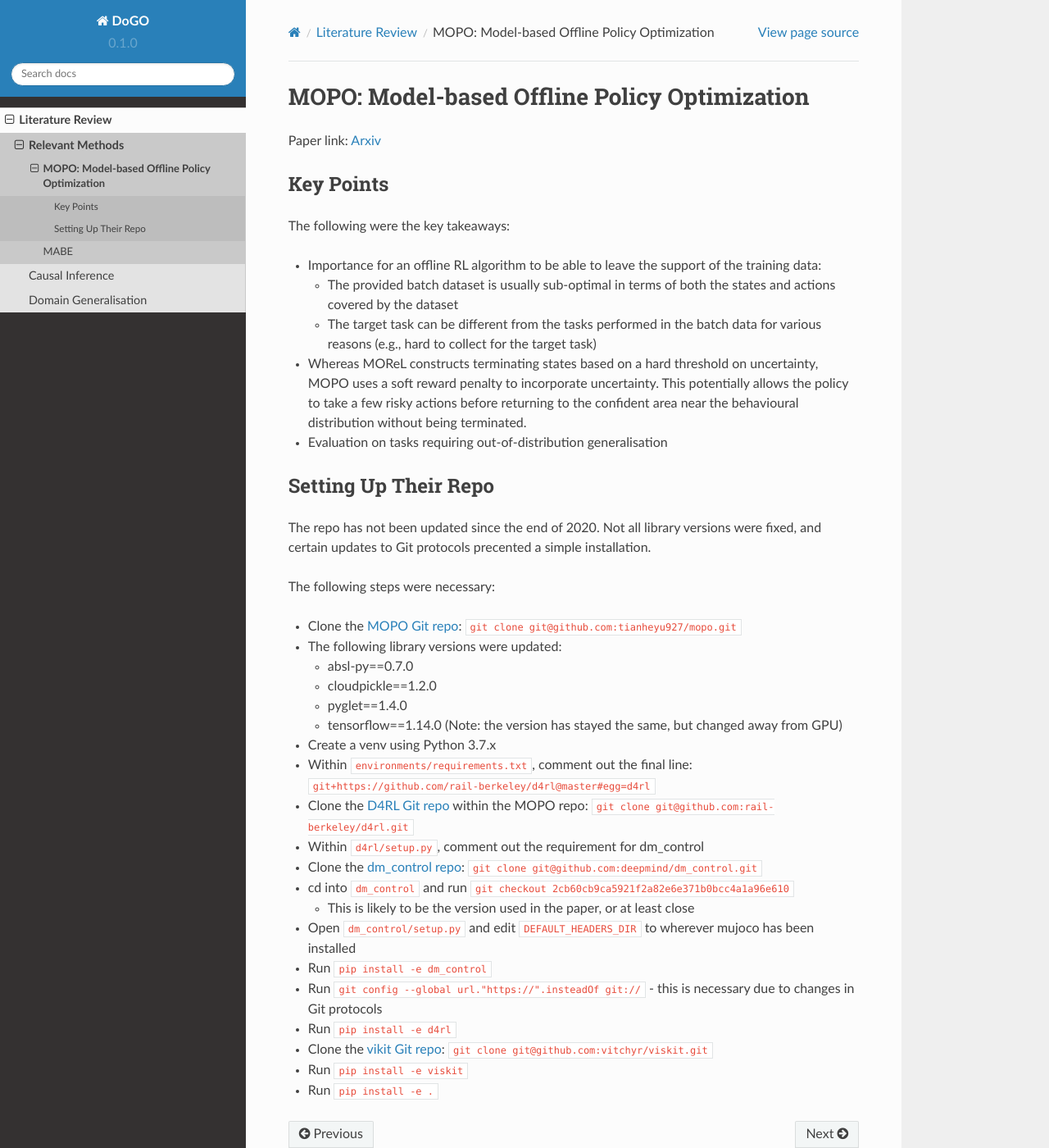
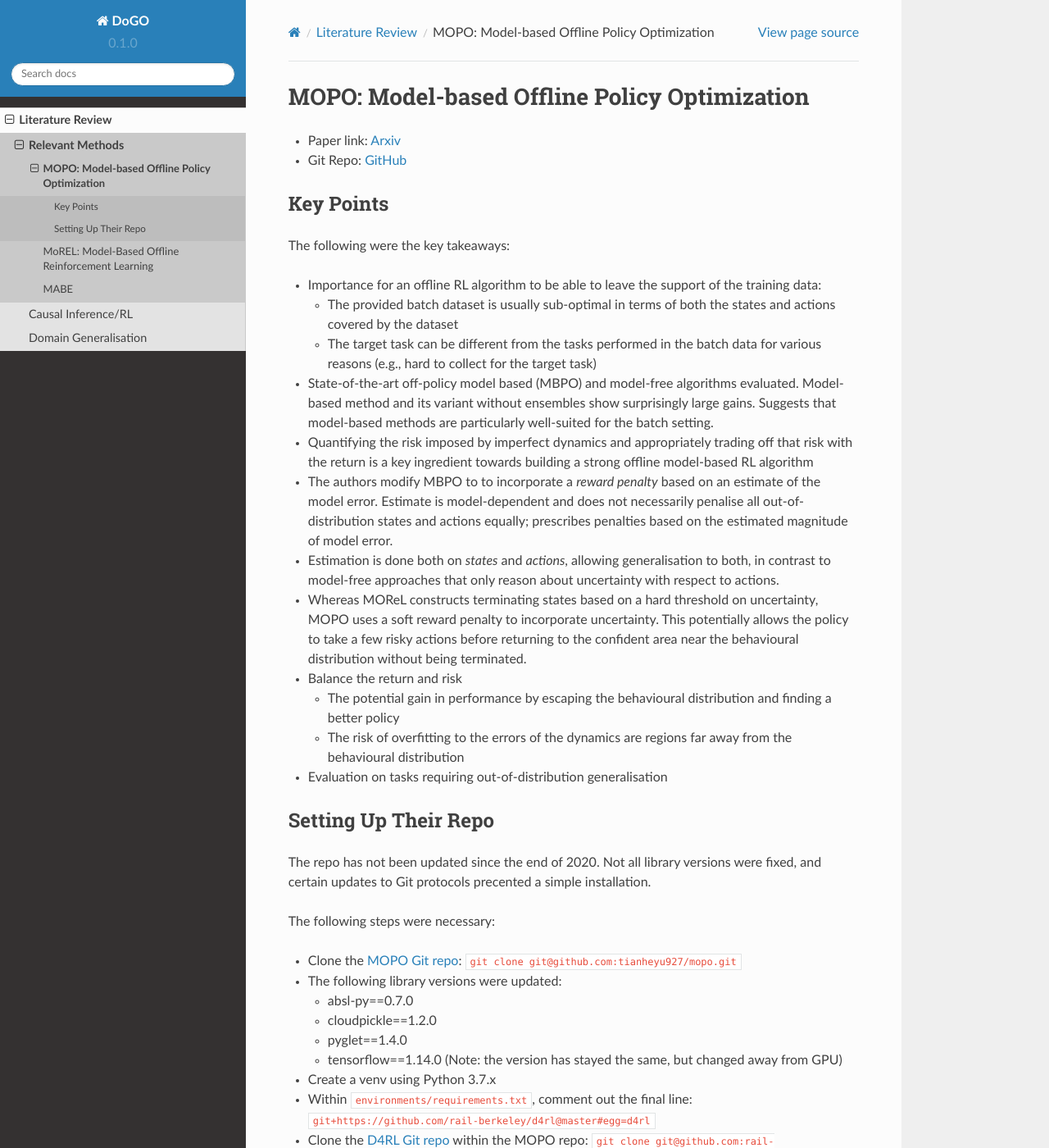
Before and after one commit to thatscotdatasci/DoGO-RL, a Sphinx documentation site: the page built from docs/source/literature_review/rl_methods/mopo.md, in a window 1280 px wide and 1400 px high. Shown: the whole window at 82% size. Built offline with Sphinx 7.4.7 and the Read the Docs theme 2.0.0, drawn with Linux system fonts in a browser that asks for light colours.

Commit message:
Latest notes

```diff
--- a/docs/source/literature_review/index.rst
+++ b/docs/source/literature_review/index.rst
@@ -8,16 +8,19 @@ Relevant Methods
    :maxdepth: 1
 
    rl_methods/mopo
+   rl_methods/morel
    rl_methods/mabe
 
 
-Causal Inference
-----------------
+Causal Inference/RL
+-------------------
 
 .. toctree::
    :maxdepth: 1
 
    causal_inference/causal_rl
+   causal_inference/causal_confusion_in_imitation_learning
+
 
 Domain Generalisation
 ---------------------
--- a/docs/source/literature_review/rl_methods/mopo.md
+++ b/docs/source/literature_review/rl_methods/mopo.md
@@ -1,6 +1,8 @@
 # MOPO: Model-based Offline Policy Optimization
 
-Paper link: [Arxiv](https://arxiv.org/abs/2005.13239)
+- Paper link: [Arxiv](https://arxiv.org/abs/2005.13239)
+- Git Repo: [GitHub](https://github.com/tianheyu927/mopo)
+
 ## Key Points
 
 The following were the key takeaways:
@@ -8,7 +10,14 @@ The following were the key takeaways:
 - Importance for an offline RL algorithm to be able to leave the support of the training data:
   - The provided batch dataset is usually sub-optimal in terms of both the states and actions covered by the dataset
   - The target task can be different from the tasks performed in the batch data for various reasons (e.g., hard to collect for the target task)
+- State-of-the-art off-policy model based (MBPO) and model-free algorithms evaluated. Model-based method and its variant without ensembles show surprisingly large gains. Suggests that model-based methods are particularly well-suited for the batch setting.
+- Quantifying the risk imposed by imperfect dynamics and appropriately trading off that risk with the return is a key ingredient towards building a strong offline model-based RL algorithm
+- The authors modify MBPO to to incorporate a _reward penalty_ based on an estimate of the model error. Estimate is model-dependent and does not necessarily penalise all out-of-distribution states and actions equally; prescribes penalties based on the estimated magnitude of model error.
+- Estimation is done both on _states_ and _actions_, allowing generalisation to both, in contrast to model-free approaches that only reason about uncertainty with respect to actions.
 - Whereas MOReL constructs terminating states based on a hard threshold on uncertainty, MOPO uses a soft reward penalty to incorporate uncertainty. This potentially allows the policy to take a few risky actions before returning to the confident area near the behavioural distribution without being terminated.
+- Balance the return and risk
+  - The potential gain in performance by escaping the behavioural distribution and finding a better policy
+  - The risk of overfitting to the errors of the dynamics are regions far away from the behavioural distribution
 - Evaluation on tasks requiring out-of-distribution generalisation
 
 ## Setting Up Their Repo
```
Also changed, not shown: docs/source/literature_review/causal_inference/causal_confusion_in_imitation_learning.md (added, +15 -0 lines), docs/source/literature_review/rl_methods/mabe.md (+10 -0 lines), docs/source/literature_review/rl_methods/morel.md (added, +16 -0 lines).
